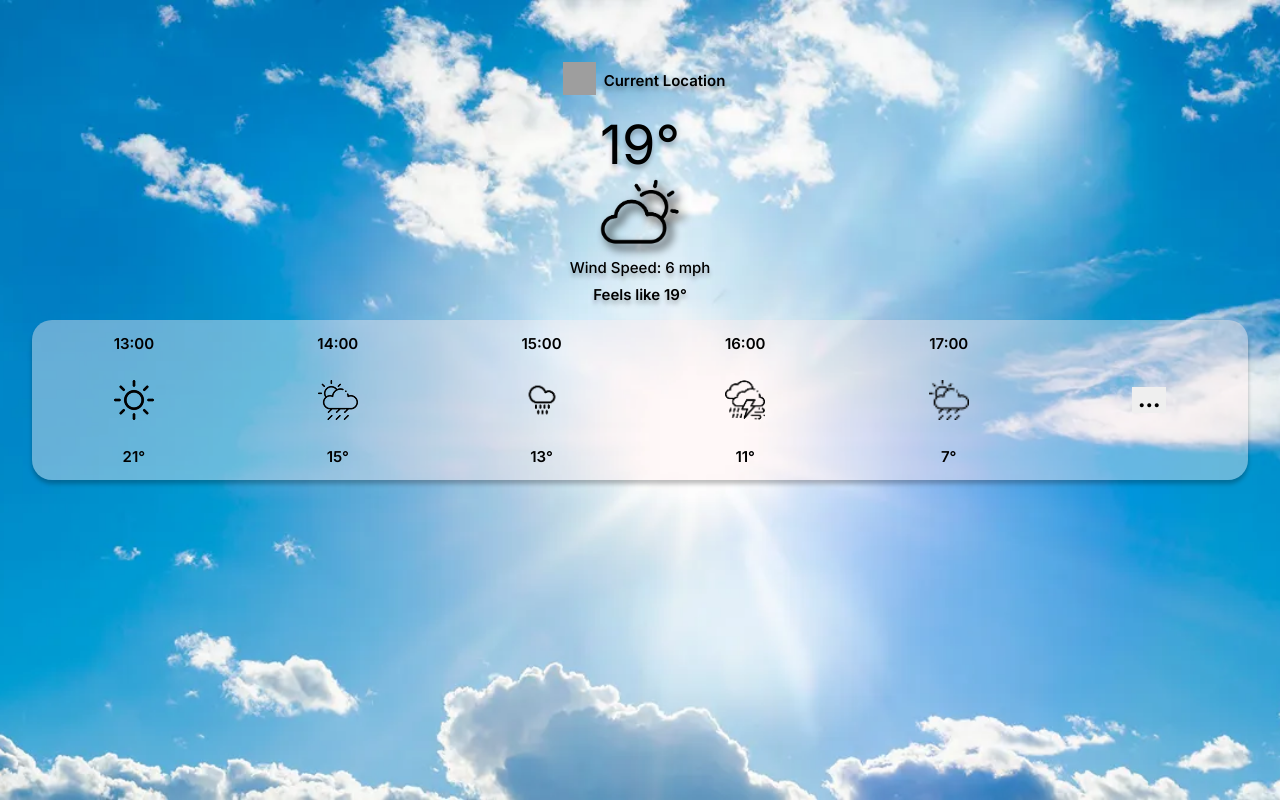
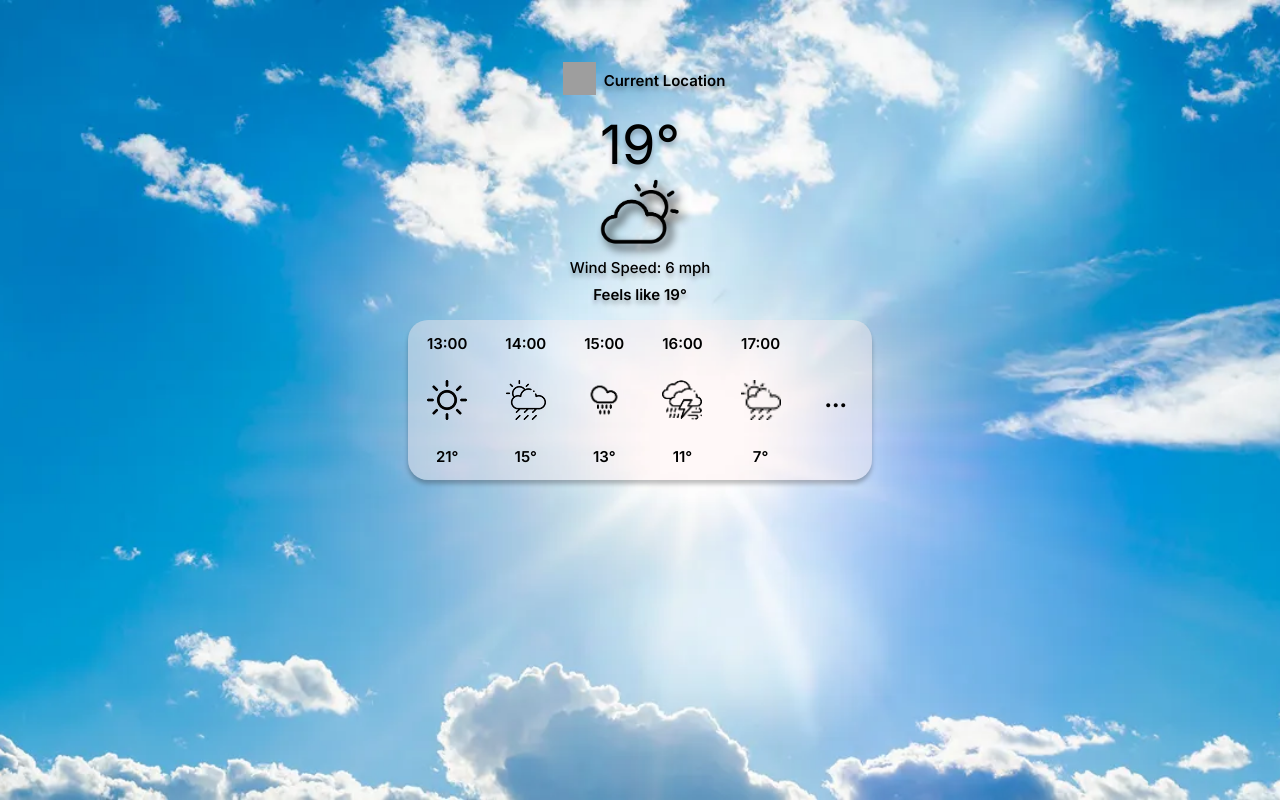
Before and after one commit to Rajpreet0404/Group-8-Weather-App, a React (Create React App) app in the folder gui-react-app/: page / in a window 1280 px wide. Built offline with nearby package versions, Linux system fonts and the light colour scheme; grey boxes are pictures that could not be loaded.

Commit message:
update button style

```diff
--- a/gui-react-app/src/style.css
+++ b/gui-react-app/src/style.css
@@ -51,7 +51,9 @@
     display: flex;
     flex-direction: row;
     justify-content: space-around;
-    width: 95%;
+    width: auto;
+    min-width: 29rem;
+    max-width: 95%;
     height: 100%;
     flex-shrink: 0;
     border-radius: 1.25rem;
@@ -68,6 +70,7 @@
     font-weight: 900;
     line-height: normal;
     border-style: none;
+    background-color: transparent;
     cursor: pointer;
 }
 
```
